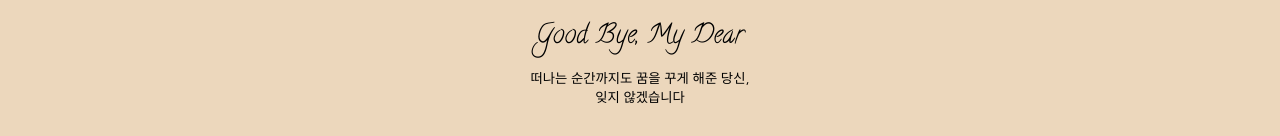
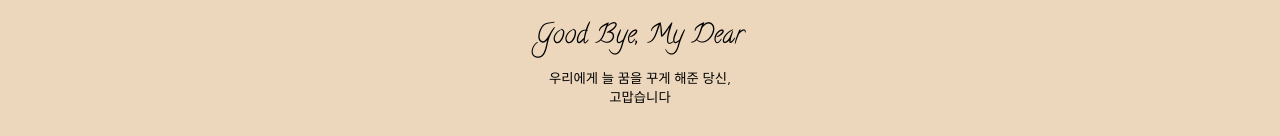
Before and after one commit to dokdo2005/for-goldriver, a React (Vite) app: page / in a window 1280 px wide. Shown: the part 215-351 px from the top of the page. Built offline with nearby package versions, Linux system fonts and the light colour scheme.

Commit message:
mod: 헤더 문구 수정

```diff
--- a/src/components/header.jsx
+++ b/src/components/header.jsx
@@ -12,8 +12,8 @@ function Header() {
       <div className="headerText">
         <div className="headerTitle">Good Bye, My Dear</div>
         <div className="headerDesc">
-          <div>떠나는 순간까지도 꿈을 꾸게 해준 당신,</div>
-          <div>잊지 않겠습니다</div>
+          <div>우리에게 늘 꿈을 꾸게 해준 당신,</div>
+          <div>고맙습니다</div>
         </div>
       </div>
     </div>
```
